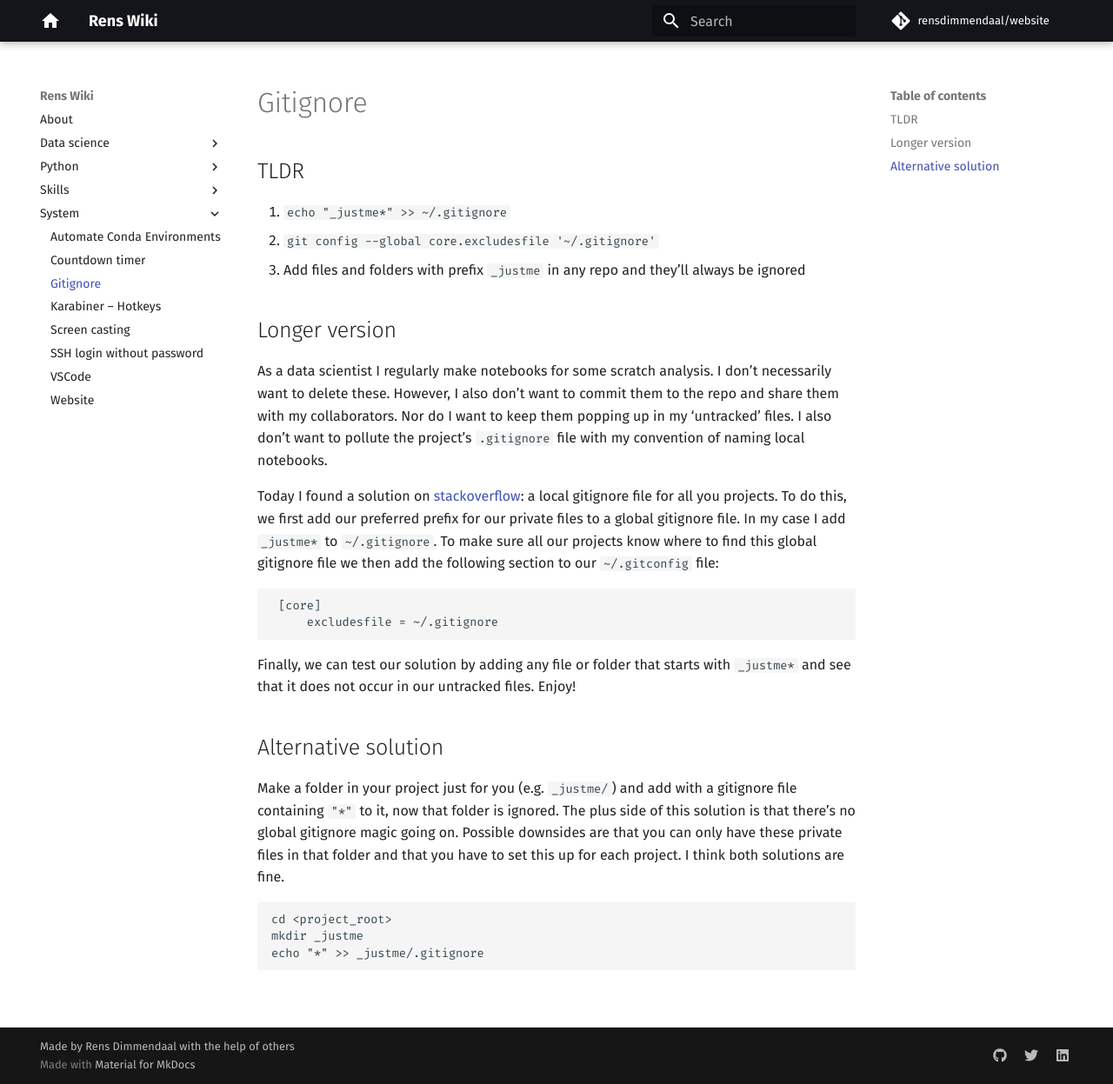
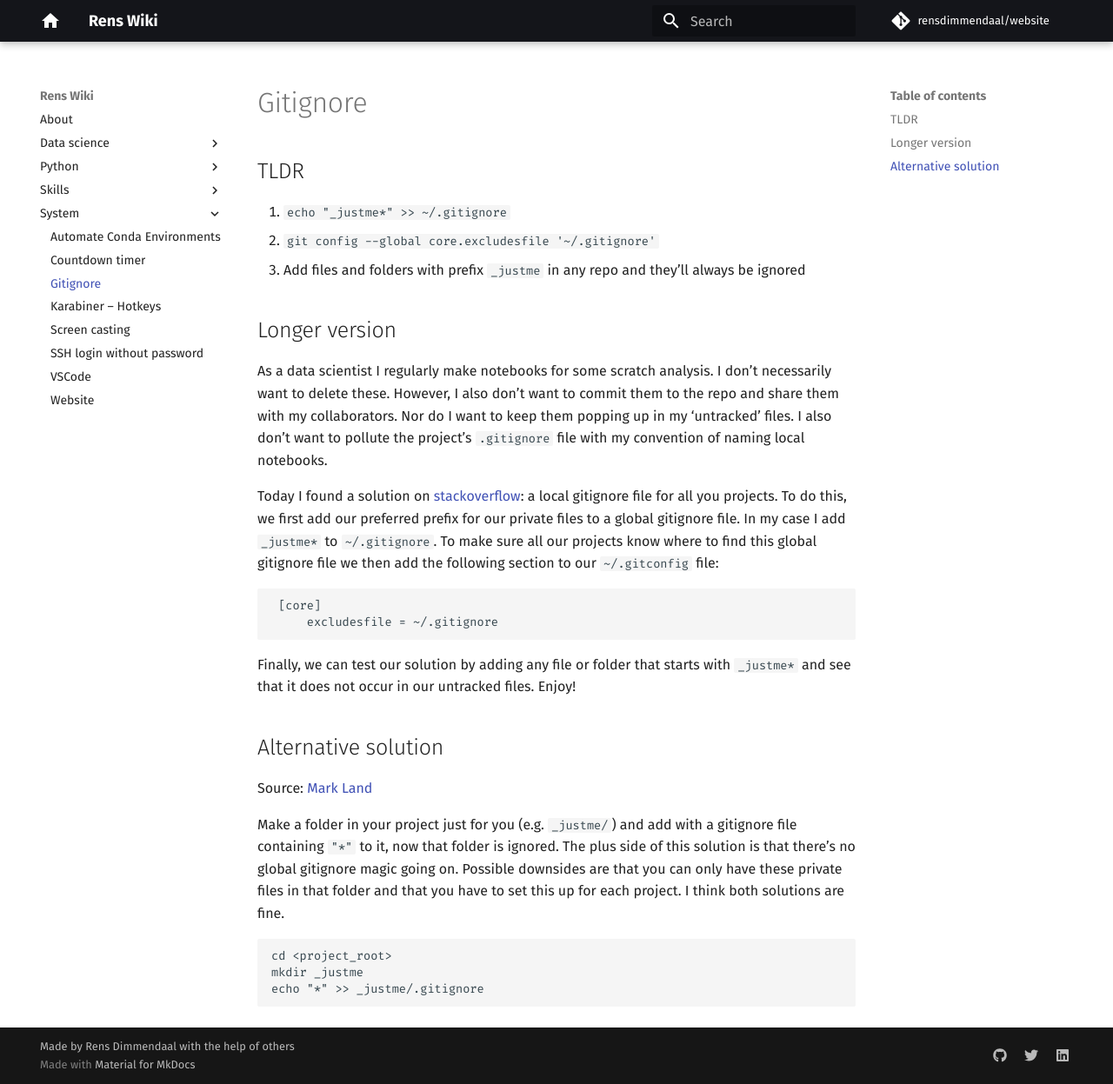
Before and after one commit to RensDimmendaal/website, an MkDocs documentation site: the page built from docs/system/gitignore.md, in a window 1280 px wide and 1247 px high. Shown: the whole window at 87% size. Built offline with MkDocs 1.6.1 and Material for MkDocs 9.7.7, drawn with Linux system fonts in a browser that asks for light colours; comment, search, counter and statistics services are not loaded.

Commit message:
attribution

````diff
--- a/docs/system/gitignore.md
+++ b/docs/system/gitignore.md
@@ -19,6 +19,8 @@ Finally, we can test our solution by adding any file or folder that starts with
 
 ## Alternative solution
 
+Source: [Mark Land](https://twitter.com/mark__land/status/1261539028945469441)
+
 Make a folder in your project just for you (e.g. `_justme/`) and add  with a gitignore file containing `"*"` to it, now that folder is ignored. The plus side of this solution is that there's no global gitignore magic going on. Possible downsides are that you can only have these private files in that folder and that you have to set this up for each project. I think both solutions are fine.
 
 ```
````
